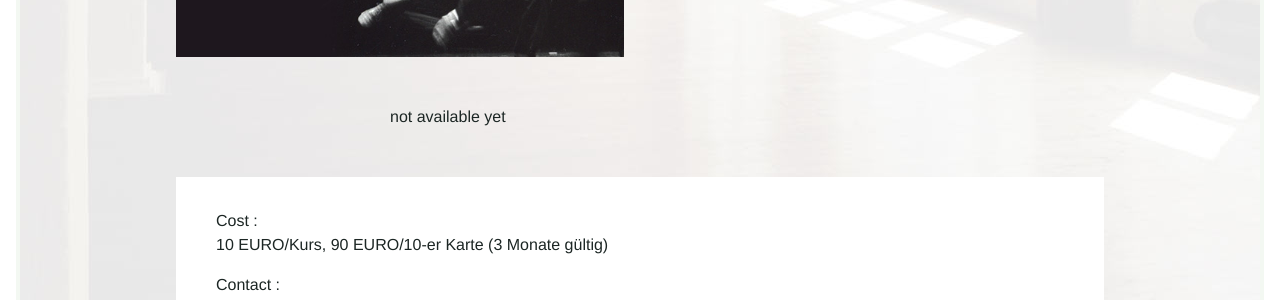
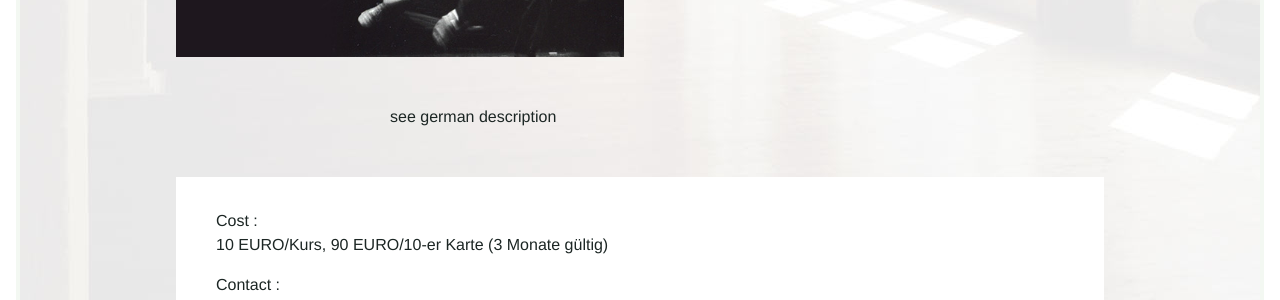
Before and after one commit to Kriesse/urbanraum, a Jekyll site: the page built from _classes/contemporary-dance-training.md, in a window 1280 px wide. Shown: the part 559-859 px from the top of the page. Built offline with Jekyll 4.4.1, drawn with Linux system fonts in a browser that asks for light colours; nearby versions of some CDN libraries.

Commit message:
Update contemporary-dance-training.md
german description

```diff
--- a/_classes/contemporary-dance-training.md
+++ b/_classes/contemporary-dance-training.md
@@ -17,7 +17,7 @@ weekday_de: "Donnerstag"
 time: "10 am"
 endtime: "11:30 am"
 
-description_en: 'not available yet'
+description_en: 'see german description'
 description_de: '
 Mit tänzerischem Warm Up, Koordinationen und Muskeltraining füllen wir den Raum mit Bewegung, Dynamik und Musikalität. Wir wechseln die Ebenen, die Texturen, die Richtungen.
 Die Bewegungselemente werden zu Choreografien zusammengefügt und mit kleinen Improvisations-Aufgaben ergänzt.
```
